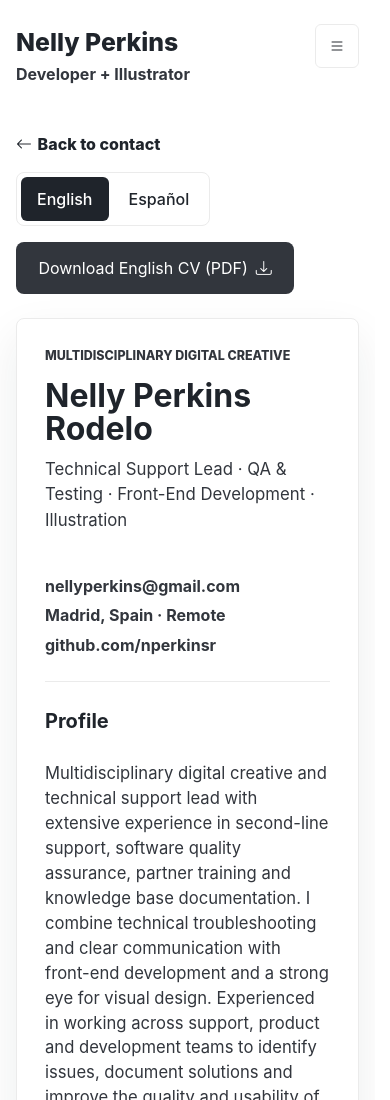
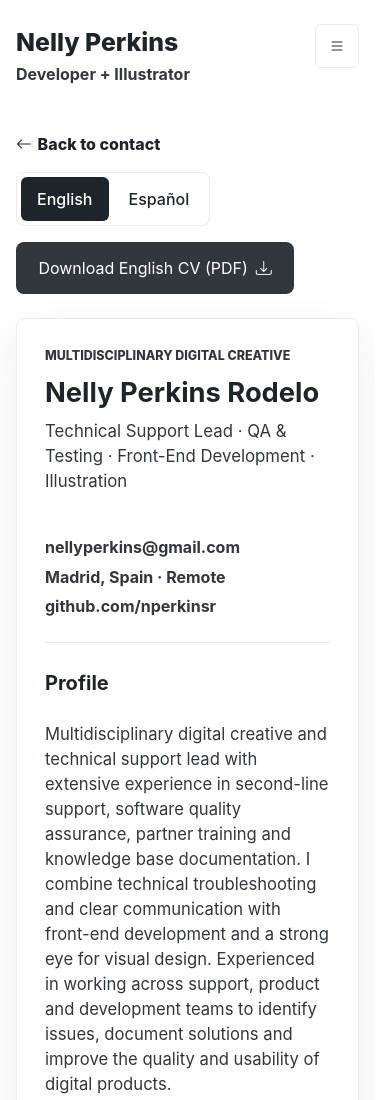
Before and after one commit to nperkinsr/nellyperkins.com, a plain HTML site: page cv.html in a window 390 px wide. Shown: the top 1100 px of the page. Drawn offline with nearby package versions, Linux system fonts and the light colour scheme.

Commit message:
Add files via upload

```diff
--- a/cv.html
+++ b/cv.html
@@ -23,7 +23,7 @@
   <title>CV | Nelly Perkins</title>
   <link rel="stylesheet" href="https://cdnjs.cloudflare.com/ajax/libs/normalize/8.0.1/normalize.css" />
   <link rel="stylesheet" href="https://cdn.jsdelivr.net/npm/bootstrap-icons@1.11.3/font/bootstrap-icons.min.css" />
-  <link rel="stylesheet" href="styles.css?v=bilingual-cv" />
+  <link rel="stylesheet" href="styles.css?v=larger-mobile-cv-name" />
 </head>
 <body data-page="cv">
   <header class="site-header">
--- a/styles.css
+++ b/styles.css
@@ -1286,6 +1286,11 @@ p {
 }
 
 @media (max-width: 720px) {
+  .cv-header h1 {
+    font-size: clamp(1.125rem, 7vw, 2rem);
+    white-space: nowrap;
+  }
+
   .site-header {
     align-items: start;
     width: 100%;
```
